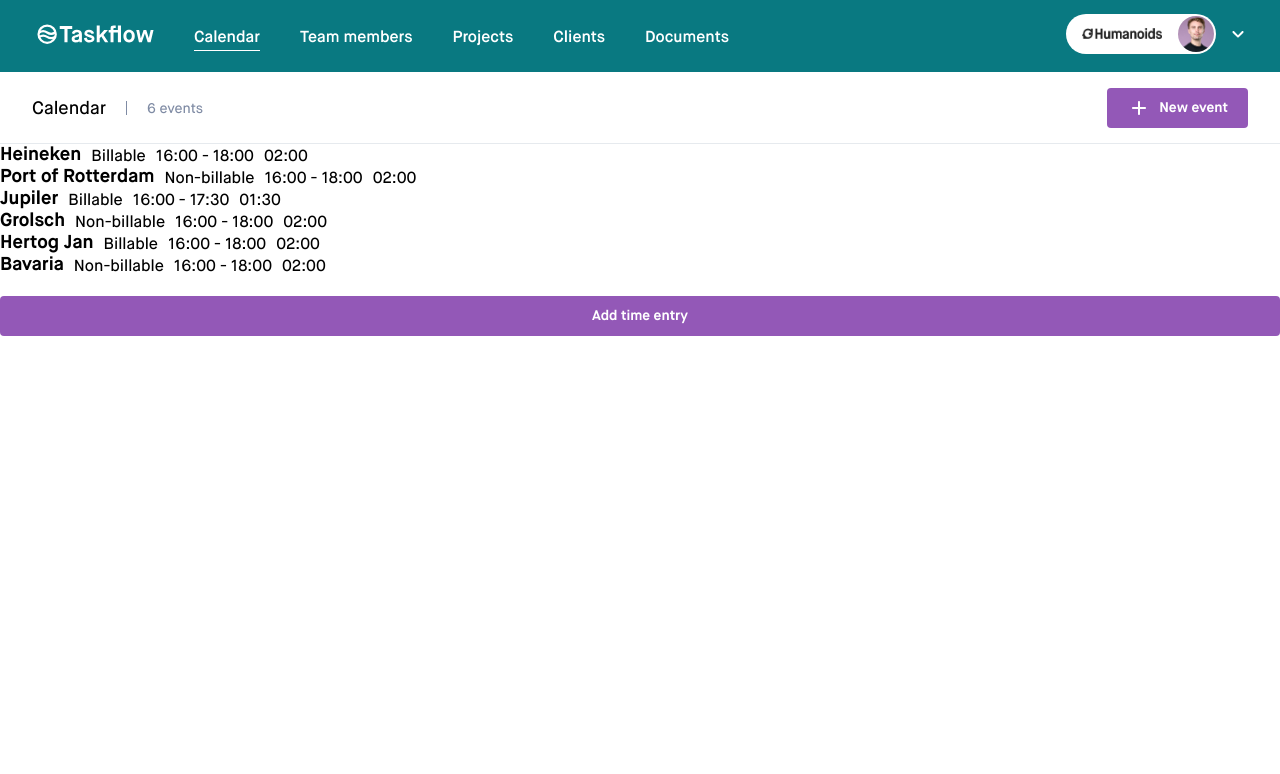
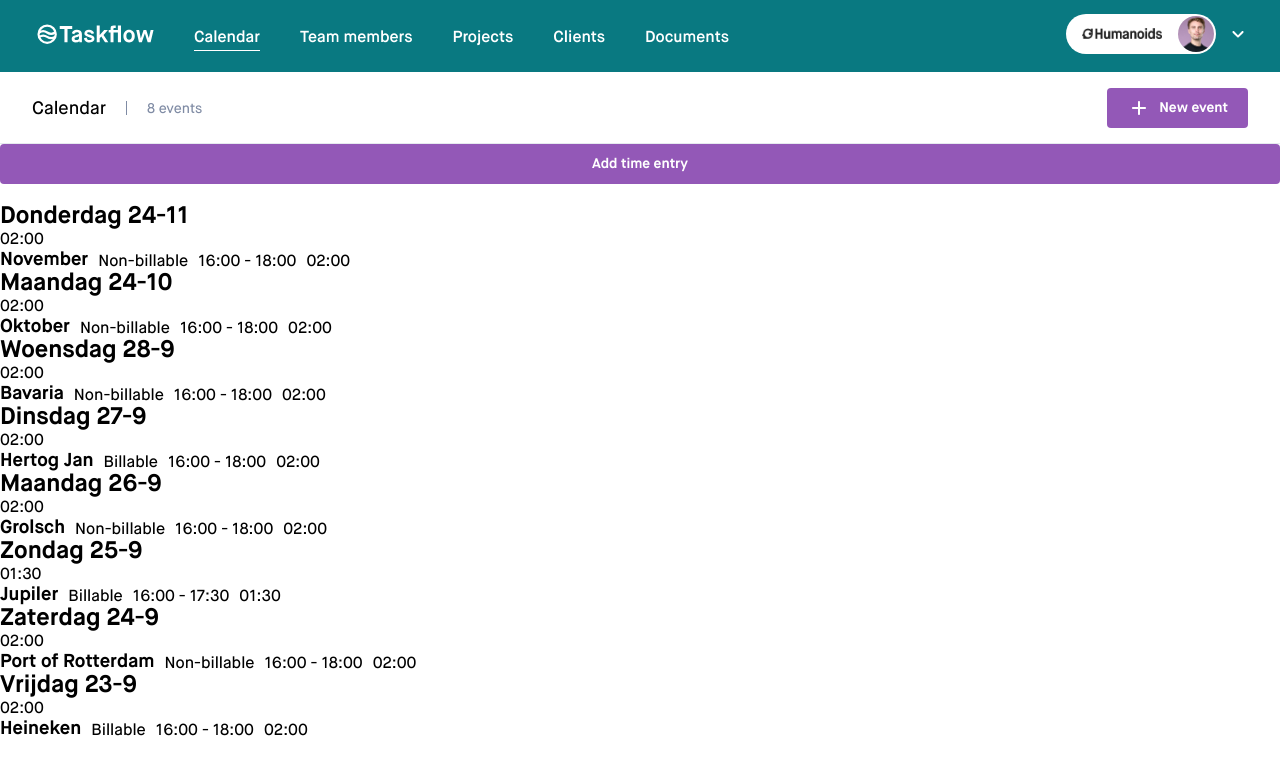
Before and after one commit to humanoidsbv/taskflow-jasper, a Next.js app: page / in a window 1280 px wide. Shown: the top 774 px of the page. Built offline with nearby package versions, Linux system fonts and the light colour scheme.

Commit message:
Functionality added to TimeEntries component

```diff
--- a/fixtures/timeEntries.ts
+++ b/fixtures/timeEntries.ts
@@ -11,6 +11,20 @@
         client: 'Port of Rotterdam',
         startTimestamp: '2022-09-24T16:00:00.000Z',
         stopTimestamp: '2022-09-24T18:00:00.000Z',
+        billable: false
+    },
+    {
+        id: 7,
+        client: 'Oktober',
+        startTimestamp: '2022-10-24T16:00:00.000Z',
+        stopTimestamp: '2022-10-24T18:00:00.000Z',
+        billable: false
+    },
+    {
+        id: 8,
+        client: 'November',
+        startTimestamp: '2022-11-24T16:00:00.000Z',
+        stopTimestamp: '2022-11-24T18:00:00.000Z',
         billable: false
     },
     {
--- a/src/components/time-entries/TimeEntries.tsx
+++ b/src/components/time-entries/TimeEntries.tsx
@@ -1,6 +1,6 @@
 "use client";
 
-import { useState } from "react";
+import { Fragment, useState } from "react";
 
 import { timeEntries } from "@/fixtures/timeEntries";
 import { TimeEntry } from "../time-entry/TimeEntry";
@@ -15,31 +15,78 @@
 export const TimeEntries = ({ timeEntriesData }: TimeEntriesProps) => {
   const [timeEntries, setTimeEntries] = useState(timeEntriesData);
 
+  const getHeaderText = (entry: {
+    id: number;
+    client: string;
+    startTimestamp: string;
+    stopTimestamp: string;
+    billable: boolean;
+  }): string => {
+    const entryDate = new Date(entry.startTimestamp);
+    const str = entryDate.toLocaleDateString("nl-NL", {
+      weekday: "long",
+      month: "numeric",
+      day: "numeric",
+    });
+    const currentDate = new Date();
+    let extraText = "";
+    if (currentDate.toLocaleDateString() === entryDate.toLocaleDateString())
+      extraText = " (Today)";
+    currentDate.setTime(currentDate.getTime() - 3600 * 1000 * 24);
+    if (currentDate.toLocaleDateString() === entryDate.toLocaleDateString())
+      extraText = " (Yesterday)";
+
+    return str.at(0)?.toUpperCase() + str.slice(1) + extraText;
+  };
+
   const addTimeEntry = () => {
     setTimeEntries([
       ...timeEntries,
       {
         id: timeEntries.length + 1,
         client: "New Client",
-        startTimestamp: "2022-09-26T16:00:00.000Z",
-        stopTimestamp: "2022-09-26T18:00:00.000Z",
+        startTimestamp: "2026-03-09T16:00:00.000Z",
+        stopTimestamp: "2026-03-09T16:15:00.000Z",
         billable: true,
       },
     ]);
   };
 
-  return (
-    <div className={styles.container}>
-      <ul>
-        {timeEntries.map((timeEntry) => {
-          const startDate = new Date(timeEntry.startTimestamp);
-          const stopDate = new Date(timeEntry.stopTimestamp);
+  const getElapsedHours = (startDate: Date, stopDate: Date): number => {
+    const elapsedMs = stopDate.getTime() - startDate.getTime();
+    const hours = Math.floor(elapsedMs / (1000 * 60)) / 60;
+    return hours;
+  };
 
+  const getElapsedTimeFormat = (startDate: Date, stopDate: Date): string => {
     const elapsedMs = stopDate.getTime() - startDate.getTime();
     const elapsedMinutes = Math.floor(elapsedMs / (1000 * 60));
     const hours = Math.floor(elapsedMinutes / 60);
     const minutes = elapsedMinutes % 60;
-          const totalTime = `${hours.toString().padStart(2, "0")}:${minutes.toString().padStart(2, "0")}`;
+    return `${hours.toString().padStart(2, "0")}:${minutes.toString().padStart(2, "0")}`;
+  };
+
+  const formatHoursToText = (elapsedHours: number): string => {
+    const elapsedMinutes = elapsedHours * 60;
+    const hours = Math.floor(elapsedMinutes / 60);
+    const minutes = elapsedMinutes % 60;
+    return `${hours.toFixed(0).toString().padStart(2, "0")}:${minutes.toFixed(0).toString().padStart(2, "0")}`;
+  };
+
+  const formatData = ({
+    client,
+    billable,
+    startTimestamp,
+    stopTimestamp,
+  }: (typeof timeEntries)[number]): {
+    client: string;
+    billable: boolean;
+    timeInterval: string;
+    totalTime: string;
+  } => {
+    const startDate = new Date(startTimestamp);
+    const stopDate = new Date(stopTimestamp);
+    const totalTime = getElapsedTimeFormat(startDate, stopDate);
 
     const startDateString = startDate.toLocaleTimeString("nl-NL", {
       hour: "2-digit",
@@ -51,18 +98,60 @@
     });
     const timeInterval = `${startDateString} - ${stopDateString}`;
 
+    return {
+      client,
+      billable,
+      timeInterval,
+      totalTime,
+    };
+  };
+
+  const sortedArray = timeEntries.sort((a, b) => {
     return (
-            <TimeEntry
-              client={timeEntry.client}
-              billable={timeEntry.billable}
-              timeInterval={timeInterval}
-              totalTime={totalTime}
-              key={timeEntry.id}
-            />
+      new Date(b.startTimestamp).getTime() -
+      new Date(a.startTimestamp).getTime()
     );
-        })}
-      </ul>
+  });
+
+  const totalTimes = sortedArray.reduce<Record<string, number>>((acc, item) => {
+    const date = new Date(item.startTimestamp).toLocaleDateString();
+    const hours = getElapsedHours(
+      new Date(item.startTimestamp),
+      new Date(item.stopTimestamp),
+    );
+    acc[date] = (acc[date] || 0) + hours;
+    return acc;
+  }, {});
+
+  const s = sortedArray.map((entry, i, arr) => {
+    const today = new Date(entry.startTimestamp).toLocaleDateString();
+    const hasHeader =
+      i === 0 ||
+      today !== new Date(arr[i - 1].startTimestamp).toLocaleDateString();
+
+    // totalTime.set(today, getElapsedTime(entry.startTimestamp, entry.stopTimestamp));
+
+    return (
+      <Fragment key={entry.id}>
+        {hasHeader && (
+          <>
+            <h2>{getHeaderText(entry)}</h2>
+            <span>{formatHoursToText(totalTimes[today])}</span>
+          </>
+        )}
+        <TimeEntry data={formatData(entry)} />
+      </Fragment>
+    );
+  });
+
+  // Add new days Set()
+  // for every unique day in timeEntries
+  // add hours
+
+  return (
+    <div className={styles.container}>
       <Button onClick={addTimeEntry}>Add time entry</Button>
+      <ul>{s}</ul>
     </div>
   );
 };
--- a/src/components/time-entry/TimeEntry.tsx
+++ b/src/components/time-entry/TimeEntry.tsx
@@ -3,26 +3,23 @@
 import styles from "./TimeEntry.module.css";
 
 interface TimeEntryProps {
-  client: string;
-  billable: boolean;
-  timeInterval: string;
-  totalTime: string;
+  data: {
+    client: string;
+    billable: boolean;
+    timeInterval: string;
+    totalTime: string;
+  };
 }
 
-export const TimeEntry = ({
-  client,
-  billable,
-  timeInterval,
-  totalTime,
-}: TimeEntryProps) => {
+export const TimeEntry = ({ data }: TimeEntryProps) => {
   return (
     <li className={styles.timeEntry}>
       <div className={styles.timeEntryHeader}>
         <div className={styles.timeEntryTitle}>
-          <h3>{client}</h3>
-          <span>{billable ? "Billable" : "Non-billable"}</span>
-          <span>{timeInterval}</span>
-          <span>{totalTime}</span>
+          <h3>{data.client}</h3>
+          <span>{data.billable ? "Billable" : "Non-billable"}</span>
+          <span>{data.timeInterval}</span>
+          <span>{data.totalTime}</span>
         </div>
       </div>
     </li>
```
Lines whose indentation alone changed are shown as unchanged.
